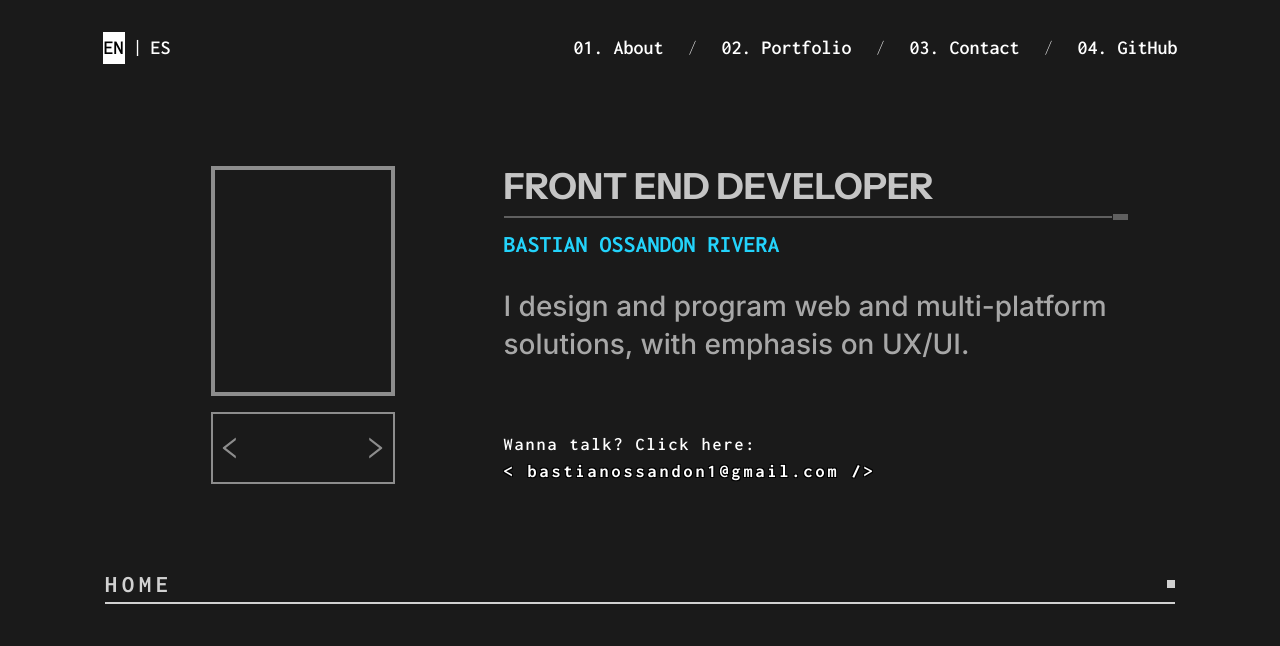
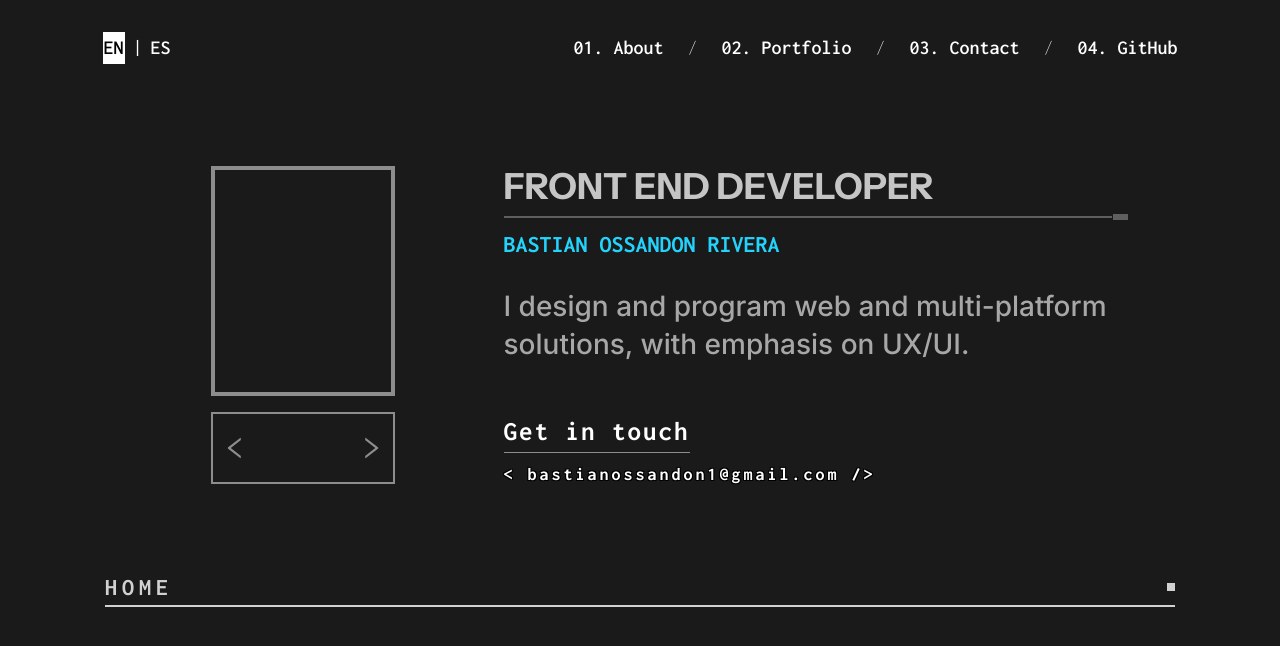
Before and after one commit to BastianOR/bodev-portfolio, a React (Vite) app: page / in a window 1280 px wide. Shown: the top 646 px of the page. Built offline with nearby package versions, Linux system fonts and the light colour scheme.

Commit message:
Changed service messages. Modularized components to avoid cluttering on Home.tsx. Gave the possibility of giving the GlitchButton component a title or an empty title, with conditional rendering.

```diff
--- /dev/null
+++ b/src/components/cyberseparator1/cyber-separator1.tsx
@@ -0,0 +1,12 @@
+function CyberSeparator1() {
+  return (
+    <div className="w-full h-auto mt-2 opacity-30">
+      <div className="w-full h-auto flex flex-row items-center justify-center gap-[1px]">
+        <div className="w-full h-[2px] bg-white"></div>
+        <div className="w-[15px] h-[6px] bg-white"></div>
+      </div>
+    </div>
+  );
+}
+
+export default CyberSeparator1;
--- /dev/null
+++ b/src/components/glitchbutton/glitch-button.tsx
@@ -0,0 +1,21 @@
+function GlitchButton({ text, title }: { text: string; title: string }) {
+  return (
+    <div className="mt-[48px] lg:mt-[48px] hidden xs:block">
+      {title.length > 1 && (
+        <span className="inconsolata text-[27px] mb-2 border-b border-opacity-50 border-white w-fit font-bold tracking-[2px] block">
+          {title}
+        </span>
+      )}
+
+      <a
+        href="mailto:bastianossandon1@gmail.com"
+        className="button-49"
+        role="button"
+      >
+        {text}
+      </a>
+    </div>
+  );
+}
+
+export default GlitchButton;
--- a/src/pages/Home/Home.tsx
+++ b/src/pages/Home/Home.tsx
@@ -2,6 +2,8 @@ import { useCallback, useEffect, useMemo, useRef, useState } from "react";
 import "./Home.css";
 import { AiOutlineLeft } from "react-icons/ai";
 import { AiOutlineRight } from "react-icons/ai";
+import GlitchButton from "../../components/glitchbutton/glitch-button";
+import CyberSeparator1 from "../../components/cyberseparator1/cyber-separator1";
 
 export default function Home() {
   return (
@@ -34,36 +36,11 @@ function LandingContent() {
         UX/UI.
       </p>
       <AlternativeEmailButton />
-      <GlitchButton text="< bastianossandon1@gmail.com />" />
+      <GlitchButton
+        title="Get in touch"
+        text="< bastianossandon1@gmail.com />"
+      />
     </main>
-  );
-}
-
-function CyberSeparator1() {
-  return (
-    <div className="w-full h-auto mt-2 opacity-30">
-      <div className="w-full h-auto flex flex-row items-center justify-center gap-[1px]">
-        <div className="w-full h-[2px] bg-white"></div>
-        <div className="w-[15px] h-[6px] bg-white"></div>
-      </div>
-    </div>
-  );
-}
-
-function GlitchButton({ text }: { text: string }) {
-  return (
-    <div className="mt-[48px] lg:mt-[68px] hidden xs:block">
-      <span className="inconsolata text-[24px] lg:text-[18px] font-semibold tracking-[2px] block">
-        Wanna talk? Click here:
-      </span>
-      <a
-        href="mailto:bastianossandon1@gmail.com"
-        className="button-49"
-        role="button"
-      >
-        {text}
-      </a>
-    </div>
   );
 }
 
@@ -98,7 +75,7 @@ function LandingProfile() {
   const [index, setIndex] = useState(0);
   const [isBlurred, setIsBlurred] = useState(false);
   const thingsToSay = useMemo(
-    () => ["RESPONSIVENESS", "ACCESIBILITY", "USABILITY", "PERFORMANCE"],
+    () => ["DESIGN", "UX/UI", "FRONTEND", "RESPONSIVE", "MOBILE", "DATABASE"],
     []
   );
 
```
